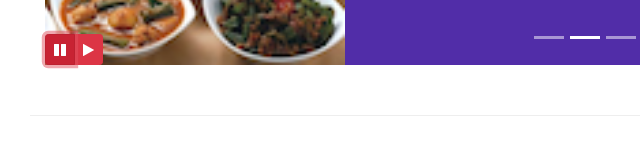
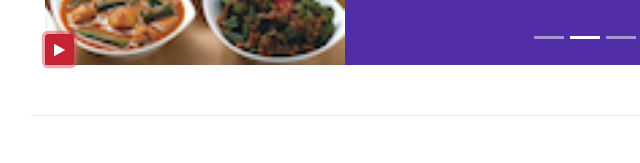
Before and after one commit to Okamoto-001/Hotel-Booking, a website: page index.html in a window 1280 px wide. Both pictures are taken after a click on the button 115 px from the left and 668 px from the top of the page. Shown: the part 619-782 px from the top of the page, 55-695 px from the left. Drawn offline with nearby package versions, Linux system fonts and the light colour scheme.

Commit message:
More Bootstrap JQuery

```diff
--- a/index.html
+++ b/index.html
@@ -221,14 +221,9 @@
                         <span class="carousel-control-next-icon"></span>
                     </a>
                 </div>
-                <div class="btn-group" id="carouselButton">
-                    <button class="btn btn-danger btn-sm" id="carousel-pause">
-                	    <span class="fa fa-pause"></span>
-                    </button>
-                    <button class="btn btn-danger btn-sm" id="carousel-play">
-                	    <span class="fa fa-play"></span>
-                    </button>
-                </div>
+                <button class="btn btn-danger btn-sm" id="carouselButton">
+                    <span id="carousel-button-icon" class="fa fa-pause"></span>
+                </button>
             </div>
         </div>
         <div class = "row row-content align-items-center">
@@ -336,20 +331,24 @@
         <script src="node_modules/bootstrap/dist/js/bootstrap.min.js"></script>
         <script src="https://unpkg.com/bootstrap-datepicker@1.9.0/dist/js/bootstrap-datepicker.min.js"></script>
         <script>
-            $(document).ready(function(){
-                $("#mycarousel").carousel( { interval: 2000} );
-                $("#carousel-pause").click(function(){
+            $("#carouselButton").click(function(){
+                if ($("#carouselButton").children("span").hasClass('fa-pause')) {
                     $("#mycarousel").carousel('pause');
-                });
-                $("#carousel-play").click(function(){
+                    $("#carouselButton").children("span").removeClass('fa-pause');
+                    $("#carouselButton").children("span").addClass('fa-play');
+                }
+                else if ($("#carouselButton").children("span").hasClass('fa-play')){
                     $("#mycarousel").carousel('cycle');
-                });
+                    $("#carouselButton").children("span").removeClass('fa-play');
+                    $("#carouselButton").children("span").addClass('fa-pause');
+                }
             });
         </script>
     <script>
         $(document).ready(function(){
             $('[data-toggle="tooltip"]').tooltip();
             $('.datepicker').datepicker();
+            $("#mycarousel").carousel( {interval: 1700} );
         });
 
     </script>
```
